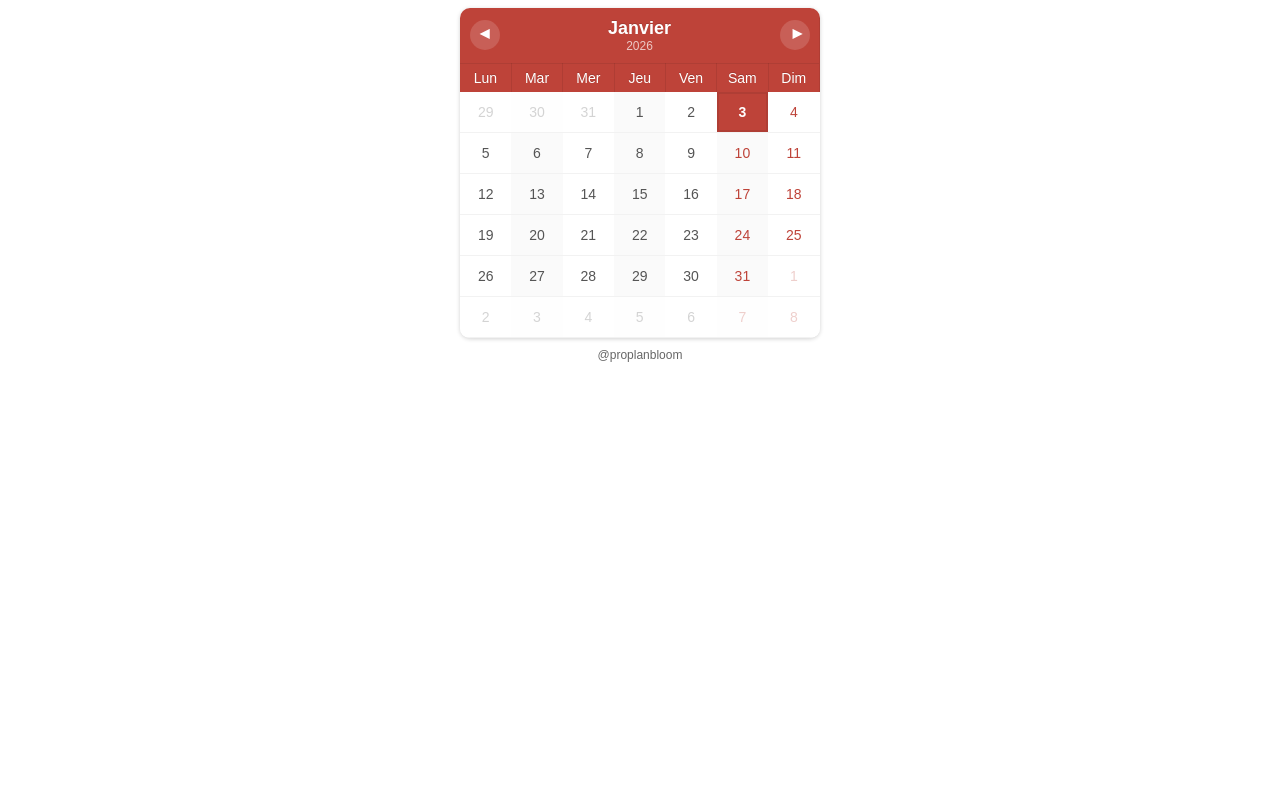
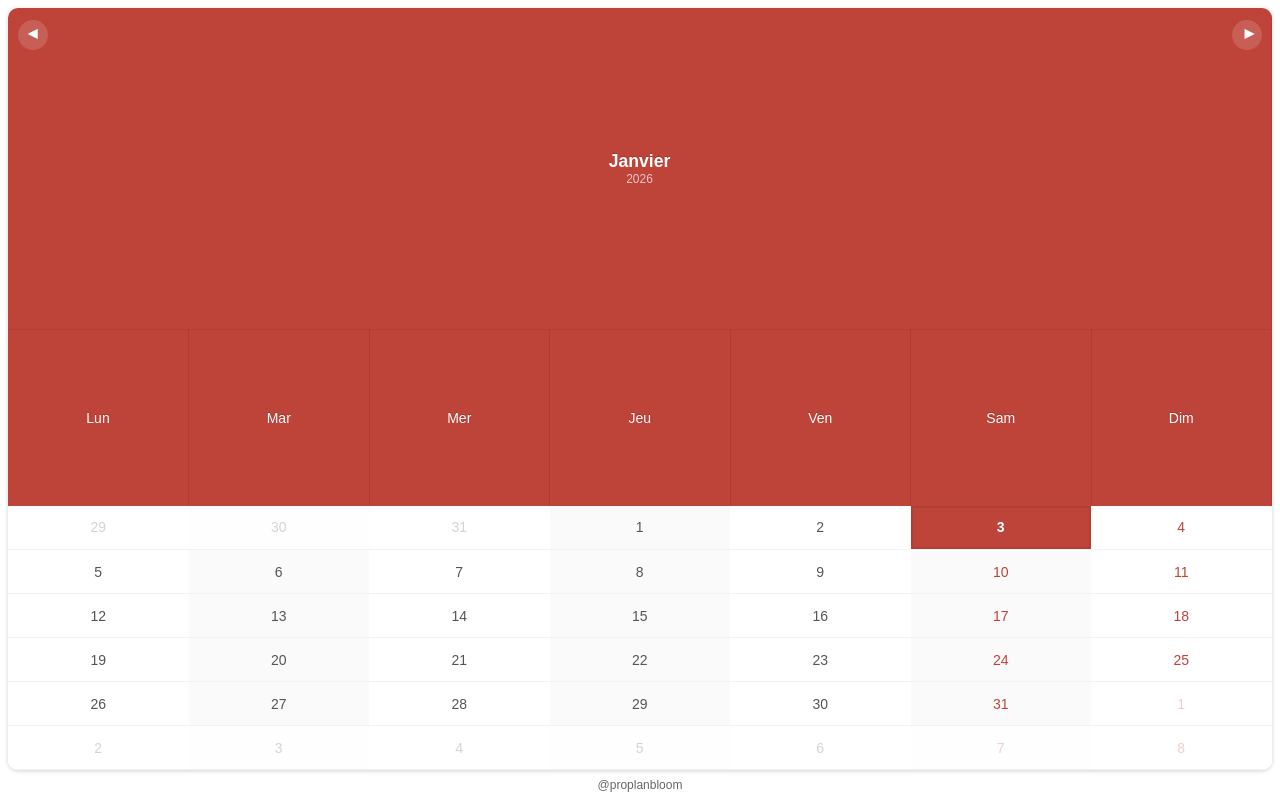
Before and after one commit to mfyy4d7hg8-cmd/notion-calendar-widget, a plain HTML site: page index.html in a window 1280 px wide. Drawn offline with Linux system fonts and the light colour scheme.

Commit message:
Update index.html

```diff
--- a/index.html
+++ b/index.html
@@ -9,32 +9,45 @@
       --accent:#BE4339;
       --text:#555;
       --shadow: 0px 1px 4px rgba(0,0,0,0.18);
+
+      /* Sera calculé en JS en fonction de la hauteur dispo */
+      --cell-h: 44px;
+      --cell-pad: 6px;
     }
 
     /* IMPORTANT: fond transparent pour bien se fondre dans Notion */
     html, body {
       margin: 0;
       padding: 0;
+      width: 100%;
+      height: 100%;
       background: transparent;
       font-family: Arial, sans-serif;
+      box-sizing: border-box;
     }
+    *, *::before, *::after { box-sizing: inherit; }
 
+    /* Le contenu prend toute la hauteur/largeur de l'embed */
     .wrapper {
+      height: 100vh;          /* = hauteur de l'iframe (embed Notion) */
+      width: 100vw;           /* = largeur de l'iframe */
       display: flex;
-      align-items: center;
-      justify-content: center;
       flex-direction: column;
+      gap: 8px;
       padding: 8px;
+      align-items: stretch;
+      justify-content: stretch;
     }
 
     button::-moz-focus-inner { border: 0; padding: 0; }
 
-    /* Le widget s’adapte bien dans un embed Notion */
+    /* Le widget s’adapte à la taille de l'embed */
     #calendari {
       position: relative;
       overflow: hidden;
-      width: min(360px, 100%);
-      height: 330px;
+      width: 100%;
+      flex: 1 1 auto;         /* prend tout l'espace dispo (reste après le footer) */
+      min-height: 240px;      /* évite un rendu trop petit */
       font-size: 14px;
       box-shadow: var(--shadow);
       border-radius: 10px;
@@ -45,11 +58,10 @@
       border-collapse: collapse;
       table-layout: fixed;
       width: 100%;
-      box-shadow: 0px 1px 3px rgba(0,0,0,0.12);
+      height: 100%;           /* IMPORTANT: table prend toute la hauteur du conteneur */
       background-color: #fff;
       position: absolute;
-      top: 0;
-      left: 0;
+      inset: 0;
       transform: translateX(0);
       transition: all 0.3s ease;
     }
@@ -59,14 +71,18 @@
     table.amagat-dreta { transform: translateX(110%); }
 
     td, th { text-align: center; background-color: #fff; }
-    th { padding: 10px; }
 
+    /* Header mois */
     tr:first-child th {
-      font-size: 18px;
+      font-size: clamp(14px, 2.2vh, 18px);
       font-weight: bold;
       border-left: none;
       border-top: none;
+      padding: clamp(8px, 1.6vh, 12px);
     }
+
+    /* Header jours */
+    tr:nth-child(2) th { padding: clamp(5px, 1.0vh, 8px); }
 
     th {
       border-top: 1px solid rgba(0,0,0,0.08);
@@ -85,15 +101,27 @@
       color: rgba(255,255,255,0.7);
     }
 
-    tr:nth-child(2) th { padding: 6px; }
-    td { padding: 0; border-bottom: 1px solid rgba(0,0,0,0.05); }
+    td {
+      padding: 0;
+      border-bottom: 1px solid rgba(0,0,0,0.05);
+      height: var(--cell-h);     /* IMPORTANT: cellules = hauteur calculée */
+    }
 
     td > span {
       color: var(--text);
-      padding: 10px;
-      display: block;
+      height: 100%;
+      width: 100%;
+      display: flex;
+      align-items: center;
+      justify-content: center;
+
+      padding: var(--cell-pad);
       border: 2px solid transparent;
+
+      font-size: clamp(11px, 1.9vh, 14px);
+      line-height: 1;
       transition: background 0.2s ease, color 0.2s ease;
+      user-select: none;
     }
 
     td:nth-child(even) > span { background-color: rgba(0,0,0,0.02); }
@@ -134,9 +162,10 @@
     button:focus { outline: none; }
 
     footer {
-      margin-top: 10px;
+      flex: 0 0 auto;
       font-size: 12px;
       opacity: 0.6;
+      text-align: center;
     }
     footer a { color: #000; text-decoration: none; }
   </style>
@@ -150,9 +179,7 @@
 
   <script>
     var mesos = ['Janvier','Février','Mars','Avril','Mai','Juin','Juillet','Août','Septembre','Octobre','Novembre','Décembre'];
-
-    // Lundi premier jour
-    var dies_abr = ['Lun','Mar','Mer','Jeu','Ven','Sam','Dim'];
+    var dies_abr = ['Lun','Mar','Mer','Jeu','Ven','Sam','Dim']; // Lundi premier jour
 
     Number.prototype.pad = function(num) {
       var str = '';
@@ -161,8 +188,31 @@
     }
 
     function mondayIndex(jsDay /* 0=Dim .. 6=Sam */) {
-      // convertit en: 0=Lun .. 6=Dim
-      return (jsDay + 6) % 7;
+      return (jsDay + 6) % 7; // -> 0=Lun .. 6=Dim
+    }
+
+    function fitCalendar(widget) {
+      // On cible la table active (ou la dernière)
+      var table = widget.querySelector('table.actiu') || widget.querySelector('table:last-of-type');
+      if (!table) return;
+
+      // Hauteur dispo dans l'embed
+      var totalH = widget.clientHeight;
+
+      // Hauteur des 2 lignes d'en-tête (mois + jours)
+      var h0 = table.rows[0] ? table.rows[0].offsetHeight : 0;
+      var h1 = table.rows[1] ? table.rows[1].offsetHeight : 0;
+      var headerH = h0 + h1;
+
+      // Place restante pour 6 lignes de jours
+      var avail = Math.max(0, totalH - headerH);
+      var cellH = Math.max(24, Math.floor(avail / 6));
+
+      // Un padding qui suit la taille (évite des chiffres “écrasés”)
+      var cellPad = Math.max(2, Math.min(10, Math.floor(cellH * 0.12)));
+
+      widget.style.setProperty('--cell-h', cellH + 'px');
+      widget.style.setProperty('--cell-pad', cellPad + 'px');
     }
 
     function calendari(widget, data) {
@@ -248,11 +298,11 @@
 
           span.innerHTML = actual.getDate();
 
-          if (actual.getMonth() !== data.getMonth()) cell.className = 'fora';
+          // combine classes proprement
+          if (actual.getMonth() !== data.getMonth()) cell.classList.add('fora');
 
-          // "Aujourd’hui"
           if (actual.getFullYear() === todayY && actual.getMonth() === todayM && actual.getDate() === todayD) {
-            cell.className = 'avui';
+            cell.classList.add('avui');
           }
 
           actual.setDate(actual.getDate() + 1);
@@ -262,9 +312,11 @@
         e.appendChild(row);
       }
 
+      // IMPORTANT: sizing après rendu DOM
       setTimeout(function() {
         e.className = 'actiu';
         original.className += diff === 0 ? ' amagat-dreta' : ' amagat-esquerra';
+        fitCalendar(widget);
       }, 20);
 
       original.className = 'inactiu';
@@ -275,7 +327,19 @@
       }, 1000);
     }
 
-    calendari(document.getElementById('calendari'), new Date());
+    // Init
+    var widgetEl = document.getElementById('calendari');
+    calendari(widgetEl, new Date());
+    fitCalendar(widgetEl);
+
+    // Ré-adapte si l'embed Notion change de taille
+    var resizeTimer = null;
+    window.addEventListener('resize', function() {
+      clearTimeout(resizeTimer);
+      resizeTimer = setTimeout(function() {
+        fitCalendar(widgetEl);
+      }, 50);
+    });
   </script>
 </body>
 </html>
```
